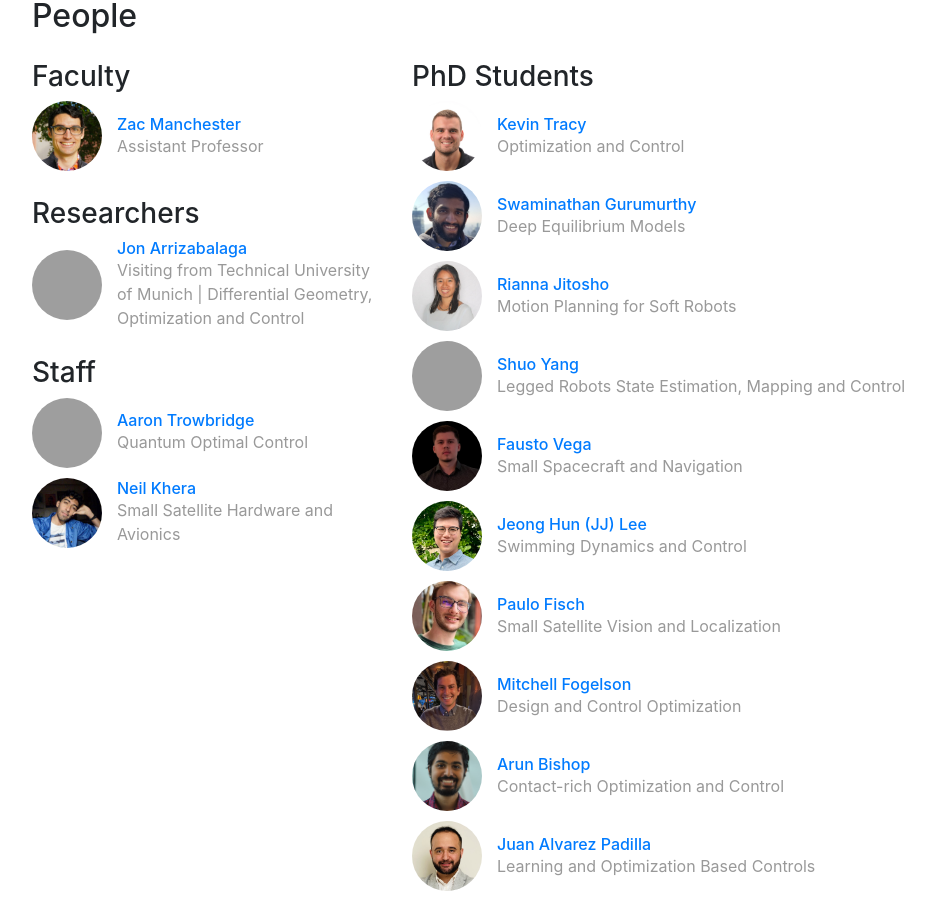
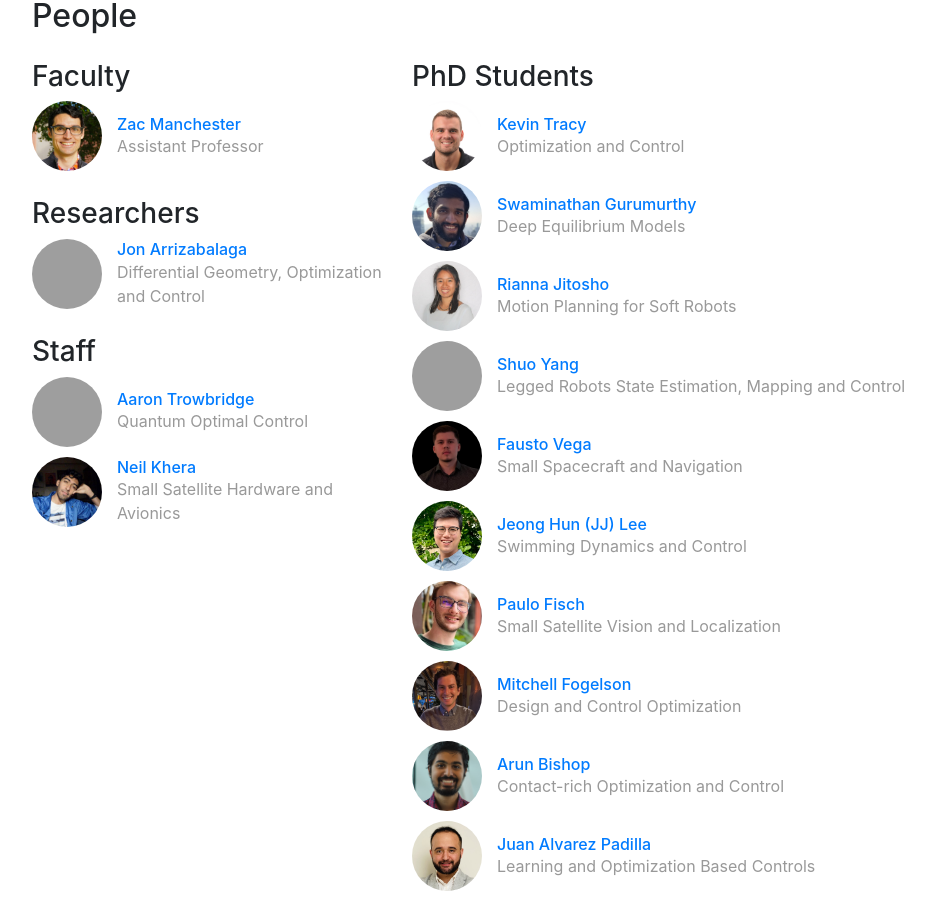
Before and after one commit to RoboticExplorationLab/roboticexplorationlab.github.io, a Jekyll site: the page built from index.html, in a window 1280 px wide and 900 px high, scrolled down 6524 px, cut to the strip 0-900 px from the top of the window. Shown: the whole strip, without its empty margins (53-988 px from the left). Built offline with Jekyll 4.4.1, drawn with Linux system fonts in a browser that asks for light colours; comment, search, counter and statistics services are not loaded; grey boxes are pictures that could not be loaded.

Commit message:
Update Jon people.yml

```diff
--- a/_data/people.yml
+++ b/_data/people.yml
@@ -361,7 +361,7 @@ jon_arrizabalaga:
     github:
     role: postdoc
     image: /img/people/jonarrizabalaga.jpg
-    bio: Visiting from Technical University of Munich | Differential Geometry, Optimization and Control
+    bio: Differential Geometry, Optimization and Control
 
 elakhya:
     display_name: "Elakhya Nedumaran"
```
